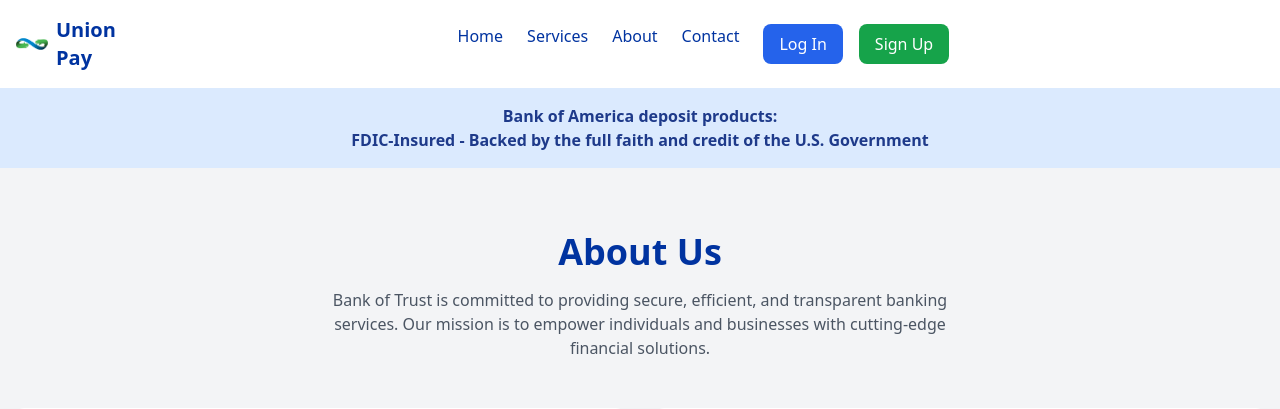
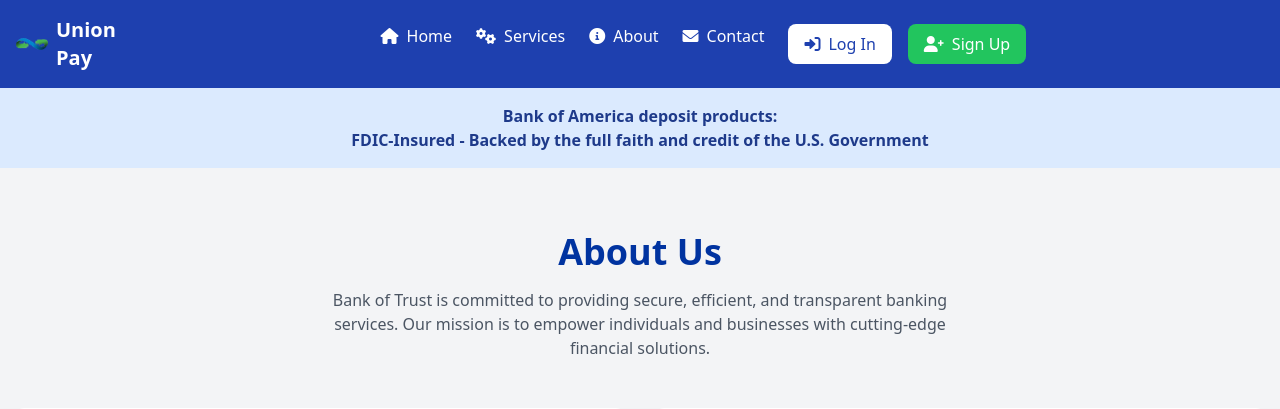
Before and after one commit to GodsplanElot/BOAclone, a Django app: page /about/ in a window 1280 px wide. Shown: the top 409 px of the page. Run offline with Django 5.2, Linux system fonts and the light colour scheme; some libraries are stand-ins or nearby versions.

Commit message:
Update color of nav

```diff
--- a/boa/bankPages/templates/bankPages/base.html
+++ b/boa/bankPages/templates/bankPages/base.html
@@ -17,35 +17,86 @@
 <body class="bg-gray-100">
 
     <!-- Navbar -->
-    <nav class="bg-white shadow-md py-4">
+    <nav class="bg-blue-800 shadow-md py-4">
         <div class="container mx-auto flex justify-between items-center px-4" x-data="{ open: false }">
+
+            <!-- Logo & Brand Name -->
             <div class="flex items-center space-x-2">
                 <img src="{% static 'bankPages/icons/favicon5.png' %}" alt="Bank Logo" class="w-8">
-                <h1 class="text-xl font-bold secondary-color">Union Pay</h1>
+                <h1 class="text-xl font-bold text-white">Union Pay</h1>
             </div>
-            <button @click="open = !open" class="md:hidden text-xl">&#9776;</button>
-            <div :class="open ? 'block' : 'hidden'" class="md:flex md:items-center md:justify-center md:space-x-6 absolute md:static top-16 left-0 w-full bg-white md:bg-transparent shadow-md md:shadow-none p-4 md:p-0">
+
+            <!-- Mobile Toggle Button -->
+            <button @click="open = !open" class="md:hidden text-xl text-white">
+                <i class="fas fa-bars"></i>
+            </button>
+
+            <!-- Navbar Links -->
+            <div :class="open ? 'block' : 'hidden'"
+                class="md:flex md:items-center md:justify-center md:space-x-6 absolute md:static top-16 left-0 w-full bg-blue-800 md:bg-transparent shadow-md md:shadow-none p-4 md:p-0">
+
                 <ul class="md:flex md:space-x-6 flex flex-col md:flex-row text-center">
-                    <li><a href="{% url 'home' %}" class="secondary-color font-medium">Home</a></li>
-                    <li><a href="{% url 'service' %}" class="secondary-color font-medium">Services</a></li>
-                    <li><a href="{% url 'about' %}" class="secondary-color font-medium">About</a></li>
-                    <li><a href="{% url 'contact' %}" class="secondary-color font-medium">Contact</a></li>
+                    <li>
+                        <a href="{% url 'home' %}" class="text-white font-medium flex items-center space-x-2 hover:text-gray-300">
+                            <i class="fas fa-home"></i> <span>Home</span>
+                        </a>
+                    </li>
+                    <li>
+                        <a href="{% url 'service' %}" class="text-white font-medium flex items-center space-x-2 hover:text-gray-300">
+                            <i class="fas fa-cogs"></i> <span>Services</span>
+                        </a>
+                    </li>
+                    <li>
+                        <a href="{% url 'about' %}" class="text-white font-medium flex items-center space-x-2 hover:text-gray-300">
+                            <i class="fas fa-info-circle"></i> <span>About</span>
+                        </a>
+                    </li>
+                    <li>
+                        <a href="{% url 'contact' %}" class="text-white font-medium flex items-center space-x-2 hover:text-gray-300">
+                            <i class="fas fa-envelope"></i> <span>Contact</span>
+                        </a>
+                    </li>
+
                     {% if request.user.is_authenticated %}
-                    <hr>
-                        <li><a href="{% url 'dashboard' %}" class="secondary-color font-medium">Dashboard</a></li>
-                        <li><a href="{% url 'transactions' %}" class="secondary-color font-medium">Transactions</a></li>
-                        <li><a href="{% url 'profile' %}" class="secondary-color font-medium">Profile</a></li>
-                        <li><a href="{% url 'logout' %}" class="px-4 py-2 bg-blue-600 text-white rounded-lg">Logout</a></li>
-                        </ul>
+                    <hr class="my-2">
+                    <li>
+                        <a href="{% url 'dashboard' %}" class="text-white font-medium flex items-center space-x-2 hover:text-gray-300">
+                            <i class="fas fa-tachometer-alt"></i> <span>Dashboard</span>
+                        </a>
+                    </li>
+                    <li>
+                        <a href="{% url 'transactions' %}" class="text-white font-medium flex items-center space-x-2 hover:text-gray-300">
+                            <i class="fas fa-exchange-alt"></i> <span>Transactions</span>
+                        </a>
+                    </li>
+                    <li>
+                        <a href="{% url 'profile' %}" class="text-white font-medium flex items-center space-x-2 hover:text-gray-300">
+                            <i class="fas fa-user-circle"></i> <span>Profile</span>
+                        </a>
+                    </li>
+                    <li>
+                        <a href="{% url 'logout' %}" class="px-4 py-2 bg-red-600 text-white rounded-lg flex items-center space-x-2 hover:bg-red-700">
+                            <i class="fas fa-sign-out-alt"></i> <span>Logout</span>
+                        </a>
+                    </li>
+                    </ul>
+
                     {% else %}
-                        <div class="mt-4 md:mt-0 flex flex-col md:flex-row md:space-x-4 text-center">
-                            <a href="{% url 'login' %}" class="px-4 py-2 bg-blue-600 text-white rounded-lg">Log In</a>
-                            <a href="{% url 'register' %}" class="px-4 py-2 bg-green-600 text-white rounded-lg mt-2 md:mt-0">Sign Up</a>
-                        </div>
+                    <!-- Authentication Buttons -->
+                    <div class="mt-4 md:mt-0 flex flex-col md:flex-row md:space-x-4 text-center">
+                        <a href="{% url 'login' %}" class="px-4 py-2 bg-white text-blue-800 rounded-lg flex items-center space-x-2 hover:bg-gray-200">
+                            <i class="fas fa-sign-in-alt"></i> <span>Log In</span>
+                        </a>
+                        <a href="{% url 'register' %}" class="px-4 py-2 bg-green-500 text-white rounded-lg mt-2 md:mt-0 flex items-center space-x-2 hover:bg-green-600">
+                            <i class="fas fa-user-plus"></i> <span>Sign Up</span>
+                        </a>
+                    </div>
                     {% endif %}
             </div>
         </div>
     </nav>
+
+
 
         <!-- Confirmation Message -->
         <div class="bg-blue-100 text-blue-900 text-center py-4">
```
